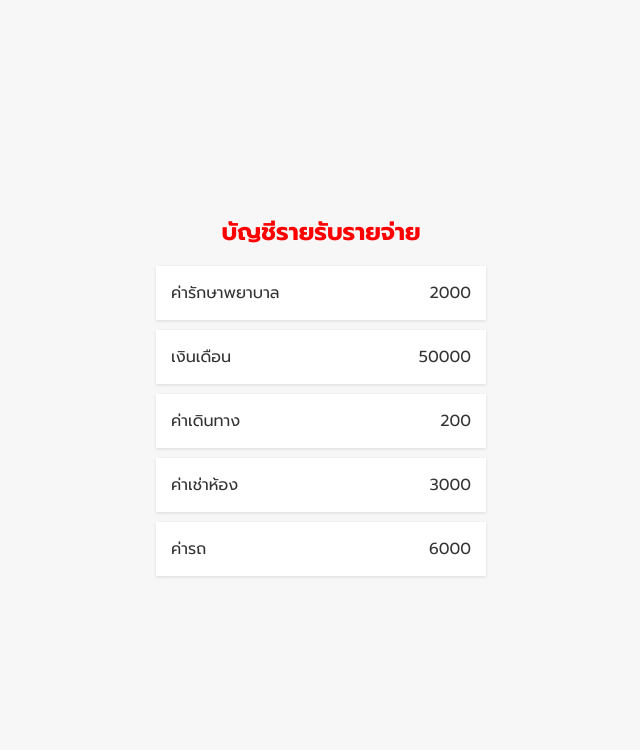
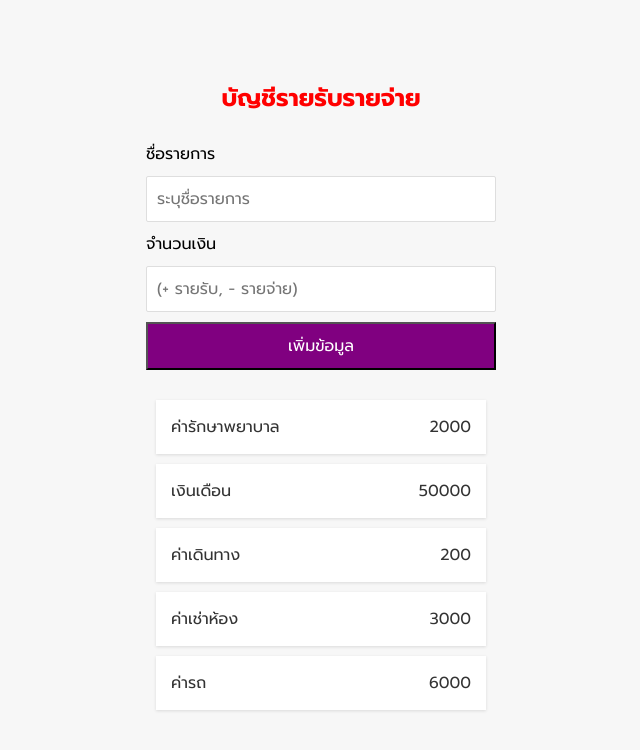
Before and after one commit to Thidtanai/Recap_Knowledge, a React (Create React App) app in the folder Kong/JS_React/react-basic/: page / in a window 1280 px wide. Shown: the top 750 px of the page, without its empty margins (319-959 px from the left). Built offline with nearby package versions, Linux system fonts and the light colour scheme.

Commit message:
Update_Event

```diff
--- a/Kong/JS_React/react-basic/src/App.js
+++ b/Kong/JS_React/react-basic/src/App.js
@@ -3,6 +3,7 @@ import "./App.css";
 import React from "react";
 
 import Transaction from "./components/Transaction";
+import FormComponent from "./components/FormComponent";
 
 // Nested component
 const Title = () => (
@@ -15,6 +16,7 @@ function App() {
   return (
     <div className="container">
       <Title />
+      <FormComponent />
       <Transaction />
     </div>
   );
--- /dev/null
+++ b/Kong/JS_React/react-basic/src/components/FormComponent.css
@@ -0,0 +1,28 @@
+label{
+    display: inline-block;
+    margin: 10px 0;
+}
+
+input{
+    border: 1px solid #dedede;
+    border-radius: 2px;
+    display: block;
+    font-size: 16px;
+    padding: 10px;
+    width: 100%;
+}
+
+input:focus{
+    outline: none;
+}
+
+.btn{
+    background-color: purple;
+    color: #fff;
+    cursor: pointer;
+    display: block;
+    margin: 10px 0 30px;
+    padding: 10px;
+    font-size: 16px;
+    width: 100%;
+}
--- /dev/null
+++ b/Kong/JS_React/react-basic/src/components/FormComponent.js
@@ -0,0 +1,43 @@
+import "./FormComponent.css";
+
+const FormComponent = () => {
+  const inputTitle = (event) => {
+    console.log(event.target.value);
+  };
+  const inputAmount = (event) => {
+    console.log(event.target.value);
+  };
+  const saveItem = (event) => {
+    event.preventDefault();
+    console.log("บันทึกข้อมูลเรียบร้อย")
+  };
+  return (
+    <div>
+      <form onSubmit={saveItem}>
+        <div className="form-control">
+          <label>ชื่อรายการ</label>
+          <input
+            type="text"
+            placeholder="ระบุชื่อรายการ"
+            onChange={inputTitle}
+          ></input>
+        </div>
+        <div className="form-control">
+          <label>จำนวนเงิน</label>
+          <input
+            type="number"
+            placeholder="(+ รายรับ, - รายจ่าย)"
+            onChange={inputAmount}
+          ></input>
+        </div>
+        <div className="form-control">
+          <button type="submit" className="btn">
+            เพิ่มข้อมูล
+          </button>
+        </div>
+      </form>
+    </div>
+  );
+};
+
+export default FormComponent;
```
